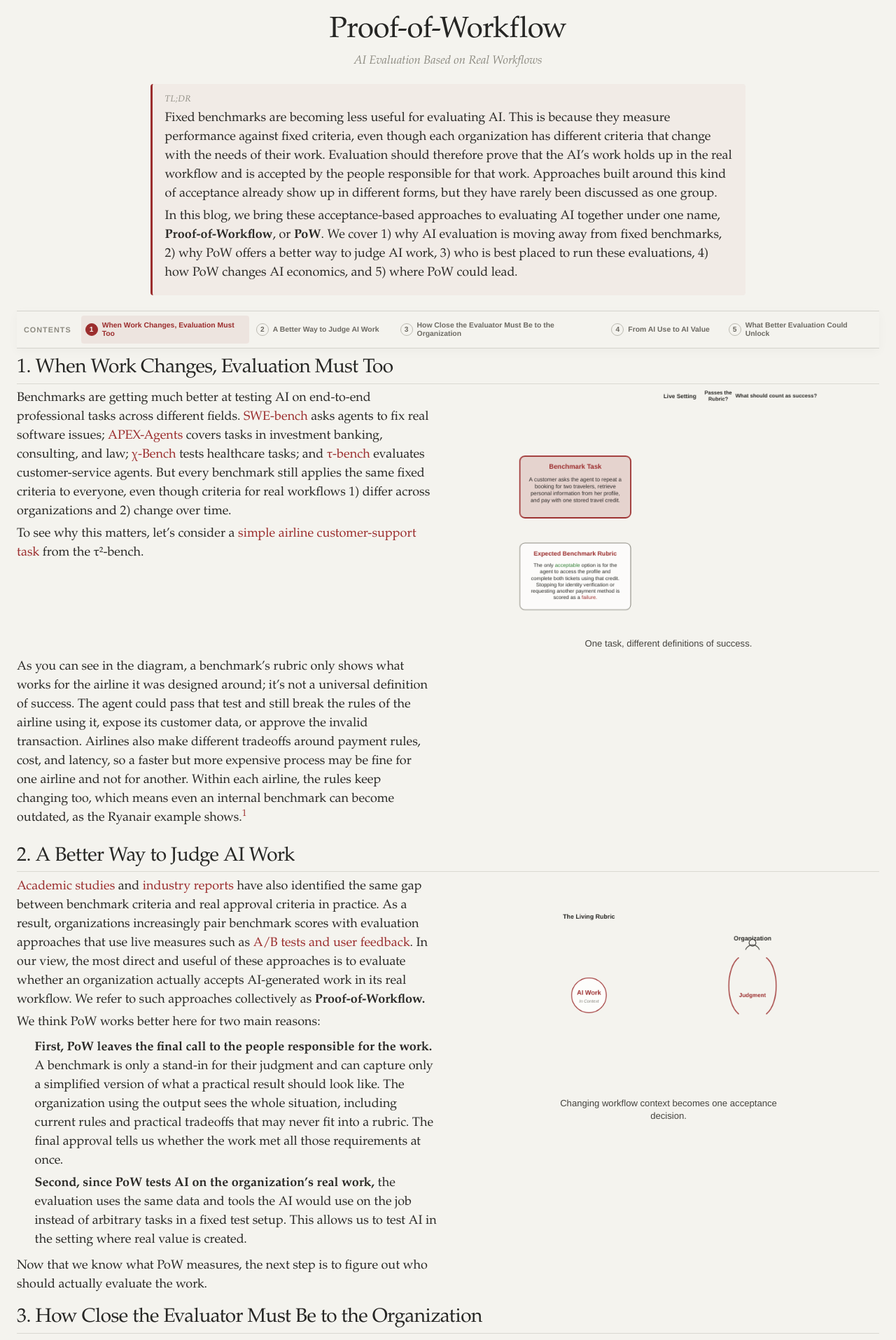
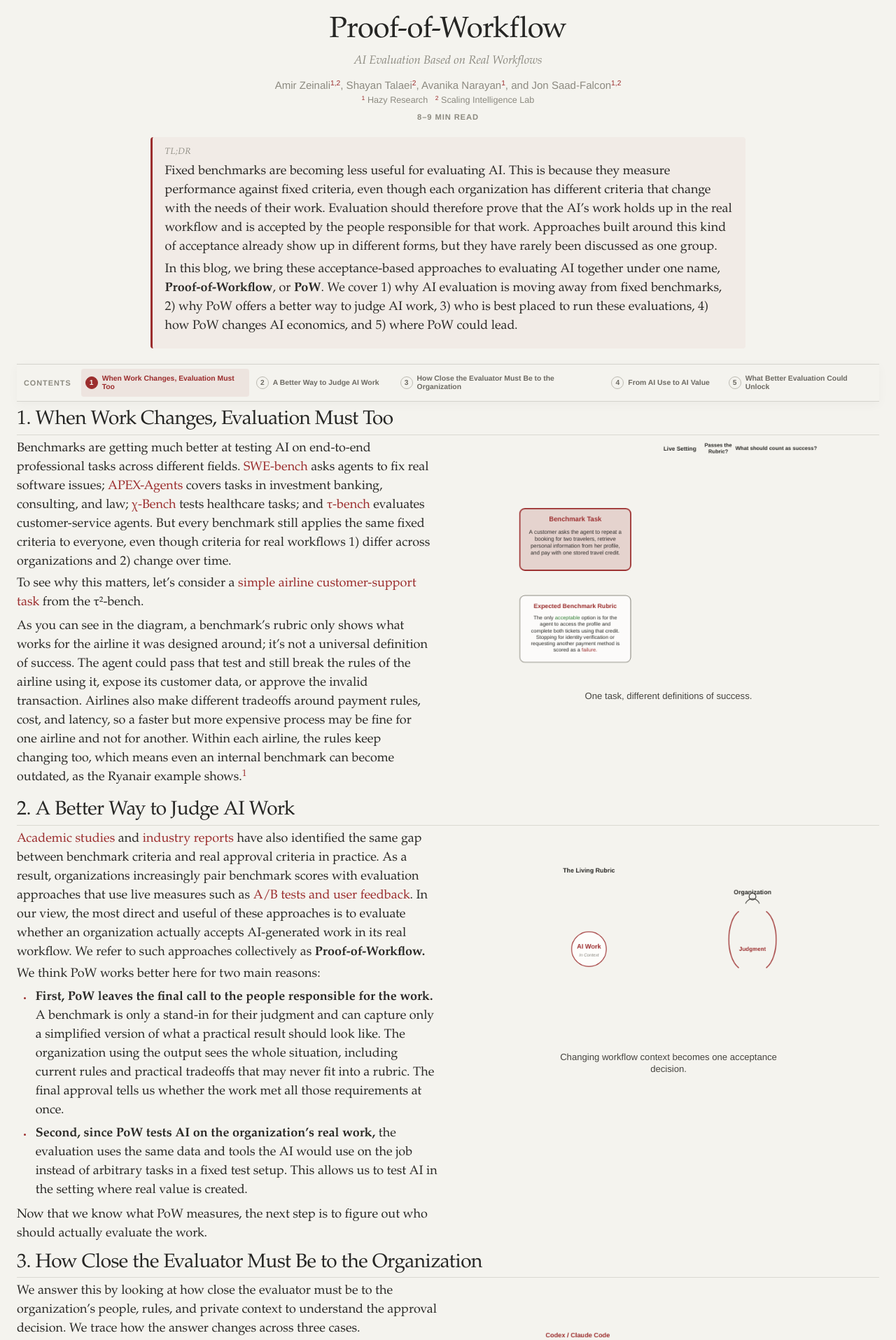
Before and after one commit to amirzeinali/Proof-of-Workflow, a Next.js app: page / in a window 1280 px wide. Shown: the top 1915 px of the page at 70% size. Built offline with nearby package versions, Linux system fonts and the light colour scheme.

Commit message:
Tighten article layout and add author metadata

```diff
--- a/app/globals.css
+++ b/app/globals.css
@@ -59,7 +59,7 @@ a:focus-visible {
 }
 
 .scroll-header {
-  margin-bottom: 1rem;
+  margin-bottom: 0.75rem;
   padding-top: 20px;
   text-align: center;
 }
@@ -82,6 +82,41 @@ h1 {
   color: var(--doc-muted);
   font-size: 1.05rem;
   font-style: italic;
+}
+
+.author-block {
+  margin: 0.72rem auto 0;
+  color: var(--doc-muted);
+  font-family: "Avenir Next", "Helvetica Neue", Arial, sans-serif;
+  text-align: center;
+}
+
+.author-block p {
+  margin: 0;
+}
+
+.post-authors {
+  font-size: 0.94rem;
+  line-height: 1.45;
+}
+
+.post-affiliations {
+  margin-top: 0.12rem !important;
+  font-size: 0.79rem;
+  line-height: 1.4;
+}
+
+.author-block sup {
+  color: var(--doc-accent);
+  font-size: 0.68em;
+}
+
+.post-reading-time {
+  margin-top: 0.38rem !important;
+  font-size: 0.7rem;
+  font-weight: 600;
+  letter-spacing: 0.08em;
+  text-transform: uppercase;
 }
 
 .post-meta {
@@ -193,8 +228,8 @@ h1 {
   position: sticky;
   z-index: 10;
   top: 54px;
-  margin: 0.45rem 0 0;
-  padding: 0.3rem 0 0.35rem;
+  margin: 0.25rem 0 0;
+  padding: 0.22rem 0 0.28rem;
   border-bottom: 1px solid rgba(140, 138, 128, 0.25);
   background: rgba(244, 243, 238, 0.96);
   backdrop-filter: blur(4px);
@@ -229,7 +264,7 @@ h1 {
 }
 
 .long-copy .section-inner {
-  min-height: 760px;
+  min-height: 0;
 }
 
 .has-scene:not(.long-copy) .section-inner {
@@ -254,6 +289,15 @@ h1 {
   top: var(--sticky-top);
 }
 
+/* Let short copy continue down the left while these diagrams remain on the right. */
+.scene-criteria .section-viz,
+.scene-coding .section-viz {
+  position: absolute !important;
+  top: 2px;
+  right: 0;
+  width: calc(50% - 14px);
+}
+
 .section-viz {
   display: flex;
   max-height: calc(100vh - var(--sticky-top));
@@ -272,11 +316,11 @@ h1 {
 }
 
 .scroll-section p {
-  margin: 0.32rem 0;
+  margin: 0.24rem 0;
 }
 
 .case-heading {
-  margin: 0.85rem 0 0.25rem;
+  margin: 0.62rem 0 0.18rem;
   color: var(--doc-line);
   font-size: 1.02rem;
   font-weight: 600;
@@ -306,13 +350,19 @@ h1 {
 }
 
 .pow-list {
-  margin: 0.55rem 0 0.65rem;
-  padding-left: 1.6rem;
+  margin: 0.42rem 0 0.52rem;
+  padding-left: 1.45rem;
+  list-style: disc outside;
 }
 
 .pow-list li {
-  margin: 0.5rem 0;
-  padding-left: 0.35rem;
+  margin: 0.34rem 0;
+  padding-left: 0.22rem;
+}
+
+.pow-list li::marker {
+  color: var(--doc-accent);
+  font-size: 0.78em;
 }
 
 sup a {
@@ -321,13 +371,13 @@ sup a {
 
 .text-only {
   max-width: calc(50% - 20px);
-  padding: 0.1rem 0 0.5rem;
+  padding: 0 0 0.35rem;
 }
 
 .prose-only {
   max-width: calc(50% - 20px);
   margin: 0;
-  padding: 0.1rem 0 0.75rem;
+  padding: 0 0 0.5rem;
 }
 
 blockquote {
@@ -373,17 +423,28 @@ blockquote {
 
 .source-notes {
   max-width: 850px;
-  margin: 1.5rem auto 0;
-  padding-top: 0.7rem;
+  margin: 1rem auto 0;
+  padding-top: 0.6rem;
   padding-left: 1.8rem;
   border-top: 1px solid rgba(140, 138, 128, 0.34);
   color: var(--doc-muted);
   font-size: 0.82rem;
+  list-style: decimal outside;
 }
 
 .source-notes li {
-  margin: 0.22rem 0;
+  margin: 0 0 1em;
   padding-left: 0.25rem;
+  line-height: 1.45;
+}
+
+.source-notes li:last-child {
+  margin-bottom: 0;
+}
+
+.source-notes li::marker {
+  color: var(--doc-line);
+  font-variant-numeric: tabular-nums;
 }
 
 .post-footer {
@@ -506,6 +567,12 @@ blockquote {
     position: static;
   }
 
+  .scene-criteria .section-viz,
+  .scene-coding .section-viz {
+    position: static !important;
+    width: auto;
+  }
+
   .section-viz {
     margin: 6px 0 14px;
     padding: 0;
--- a/app/page.tsx
+++ b/app/page.tsx
@@ -1667,6 +1667,13 @@ export default function Home() {
         <header className="scroll-header">
           <h1>Proof-of-Workflow</h1>
           <p className="post-subtitle">AI Evaluation Based on Real Workflows</p>
+          <div className="author-block">
+            <p className="post-authors">
+              Amir Zeinali<sup>1,2</sup>, Shayan Talaei<sup>2</sup>, Avanika Narayan<sup>1</sup>, and Jon Saad-Falcon<sup>1,2</sup>
+            </p>
+            <p className="post-affiliations"><sup>1</sup> Hazy Research&nbsp;&nbsp; <sup>2</sup> Scaling Intelligence Lab</p>
+            <p className="post-reading-time">8–9 min read</p>
+          </div>
         </header>
 
         <aside className="tldr" aria-labelledby="tldr-title">
@@ -1735,14 +1742,14 @@ export default function Home() {
             <p>
               We think PoW works better here for two main reasons:
             </p>
-            <div className="pow-list">
-              <p>
+            <ul className="pow-list">
+              <li>
                 <strong>First, PoW leaves the final call to the people responsible for the work.</strong> A benchmark is only a stand-in for their judgment and can capture only a simplified version of what a practical result should look like. The organization using the output sees the whole situation, including current rules and practical tradeoffs that may never fit into a rubric. The final approval tells us whether the work met all those requirements at once.
-              </p>
-              <p>
+              </li>
+              <li>
                 <strong>Second, since PoW tests AI on the organization’s real work,</strong> the evaluation uses the same data and tools the AI would use on the job instead of arbitrary tasks in a fixed test setup. This allows us to test AI in the setting where real value is created.
-              </p>
-            </div>
+              </li>
+            </ul>
             <p>Now that we know what PoW measures, the next step is to figure out who should actually evaluate the work.</p>
           </ScrollDiagram>
         </section>
@@ -1809,11 +1816,11 @@ export default function Home() {
               However, we should not treat these three levels as alternatives; they can all appear in the same
               field or even within the same company. Take coding, for example.
             </p>
-            <ol className="pow-list">
+            <ul className="pow-list">
               <li><a href="https://developers.openai.com/codex/third-party/github">Codex</a> can observe from outside whether a change was merged.</li>
               <li><a href="https://docs.coderabbit.ai/configuration/path-instructions">CodeRabbit</a>, an AI code-review tool, works alongside teams by adapting its reviews to each repository’s rules.</li>
               <li>Uber keeps <a href="https://www.uber.com/us/en/blog/ureview/">uReview</a>, its own AI code-review system, inside because judging its comments depends on Uber’s codebase and feedback from its developers.</li>
-            </ol>
+            </ul>
           </ScrollDiagram>
           <TextSection labelText="">
             <p>
```
